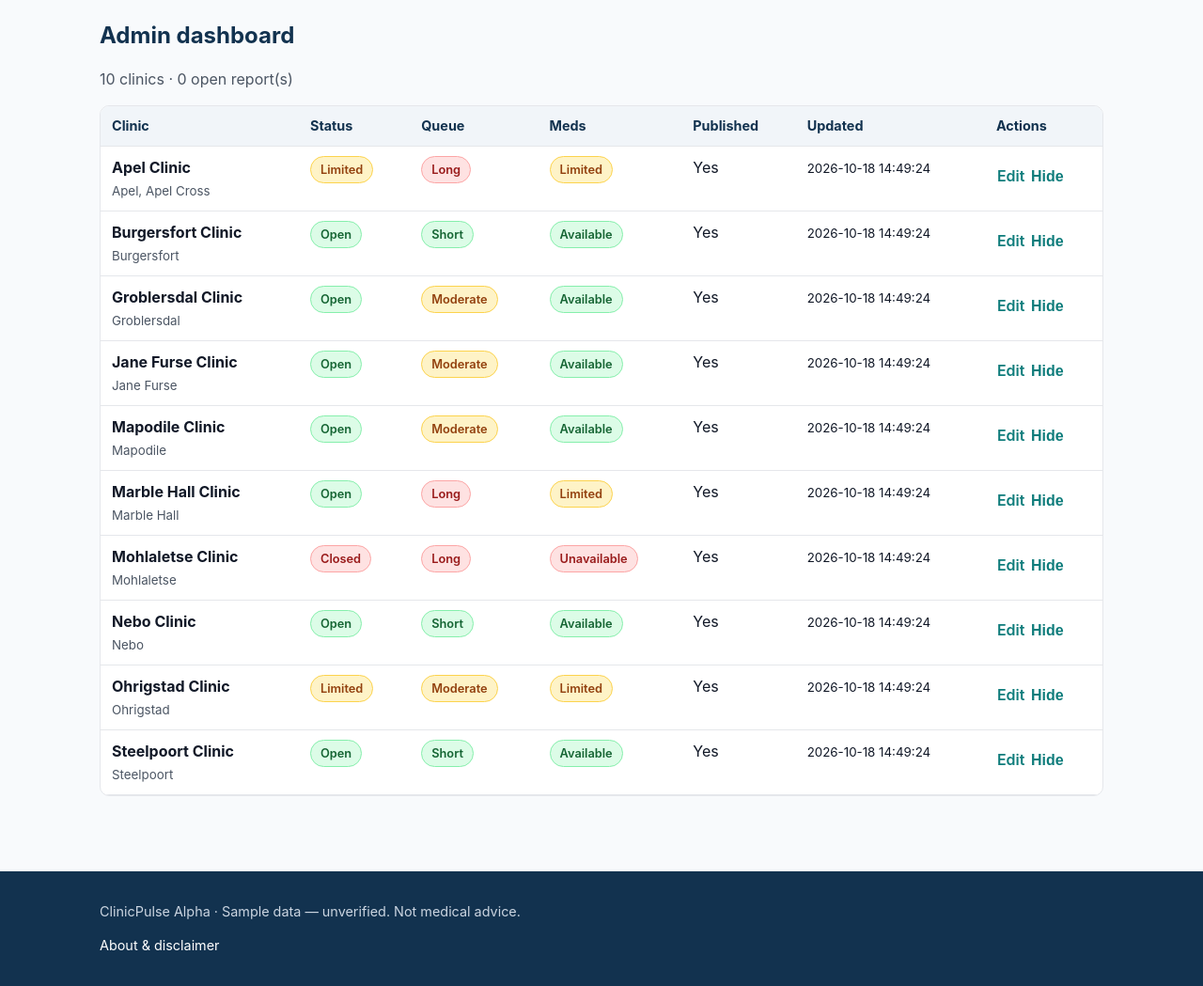
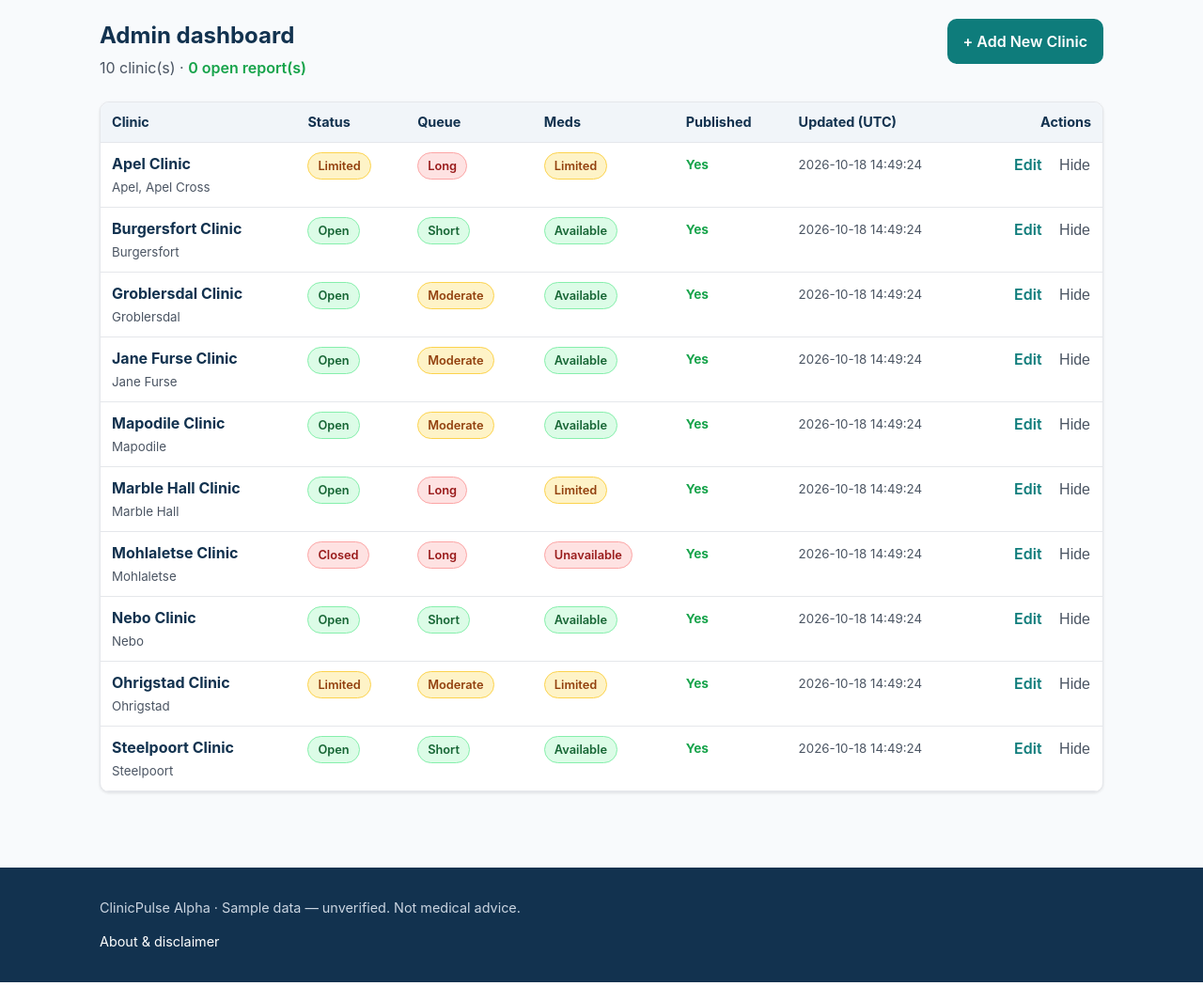
Before and after one commit to Belligerent15/clinicpulse-alpha, a Flask app: page /admin in a window 1280 px wide. Shown: the part 61-1110 px from the top of the page at 94% size. Run offline with Flask 3, Linux system fonts and the light colour scheme; the visitor is signed in with stand-in values (Sample User, id 1); data comes from the database, SQL or seed files in the repository; tables that the repository leaves empty hold one stand-in row (values such as "Sample post").

Commit message:
Enhance admin dashboard layout and clinic display
Updated the admin dashboard layout and styling for better presentation of clinic information.

```diff
--- a/templates/admin/dashboard.html
+++ b/templates/admin/dashboard.html
@@ -2,40 +2,66 @@
 {% block title %}Admin dashboard — ClinicPulse{% endblock %}
 
 {% block content %}
-<section class="page-head admin-head">
+<section class="page-head admin-head" style="display: flex; justify-content: space-between; align-items: flex-start; flex-wrap: wrap; gap: 16px; margin-bottom: 24px;">
   <div>
-    <h1>Admin dashboard</h1>
-    <p class="muted">{{ clinics|length }} clinics · {{ reports_count }} open report(s)</p>
+    <h1 style="margin: 0 0 4px 0;">Admin dashboard</h1>
+    <p class="muted" style="margin: 0;">
+      {{ clinics|length }} clinic(s) ·
+      <span style="color: {% if reports_count > 0 %}var(--danger){% else %}var(--success){% endif %}; font-weight: 600;">
+        {{ reports_count }} open report(s)
+      </span>
+    </p>
+  </div>
+  <div>
+    <a href="{{ url_for('admin_add_clinic') }}" class="btn btn-primary">+ Add New Clinic</a>
   </div>
 </section>
 
-<div class="table-wrap">
+<div class="table-wrap" style="box-shadow: 0 1px 3px rgba(0,0,0,0.1);">
   <table class="table">
     <thead>
       <tr>
-        <th>Clinic</th><th>Status</th><th>Queue</th><th>Meds</th>
-        <th>Published</th><th>Updated</th><th>Actions</th>
+        <th>Clinic</th>
+        <th>Status</th>
+        <th>Queue</th>
+        <th>Meds</th>
+        <th>Published</th>
+        <th>Updated (UTC)</th>
+        <th style="text-align: right;">Actions</th>
       </tr>
     </thead>
     <tbody>
       {% for c in clinics %}
       <tr>
         <td>
-          <strong>{{ c.name }}</strong><br>
+          <strong style="color: var(--navy);">{{ c.name }}</strong><br>
           <small class="muted">{{ c.village }}{% if c.town and c.town != c.village %}, {{ c.town }}{% endif %}</small>
         </td>
         <td><span class="pill {{ c.status|status_class }}">{{ c.status }}</span></td>
         <td><span class="pill {{ c.queue_status|status_class }}">{{ c.queue_status }}</span></td>
         <td><span class="pill {{ c.medication_status|status_class }}">{{ c.medication_status }}</span></td>
-        <td>{{ 'Yes' if c.is_published else 'No' }}</td>
-        <td><small>{{ c.last_updated or '—' }}</small></td>
-        <td class="actions">
-          <a class="btn btn-link" href="{{ url_for('admin_edit_clinic', clinic_id=c.id) }}">Edit</a>
-          <form method="post" action="{{ url_for('admin_toggle_clinic', clinic_id=c.id) }}" style="display:inline">
-            <button class="btn btn-link" type="submit">
+        <td>
+          {% if c.is_published %}
+            <span style="color: var(--success); font-weight: 700; font-size: 0.85rem;">Yes</span>
+          {% else %}
+            <span style="color: var(--danger); font-weight: 700; font-size: 0.85rem;">No</span>
+          {% endif %}
+        </td>
+        <td><small class="muted" style="white-space: nowrap;">{{ c.last_updated or '—' }}</small></td>
+        <td class="actions" style="text-align: right;">
+          <a class="btn btn-link" href="{{ url_for('admin_edit_clinic', clinic_id=c.id) }}" style="padding: 0; margin-right: 12px; font-weight: 600;">Edit</a>
+
+          <form method="post" action="{{ url_for('admin_toggle_clinic', clinic_id=c.id) }}" style="display:inline;">
+            <button class="btn btn-link" type="submit" style="padding: 0; color: var(--muted); font-weight: 500;">
               {{ 'Hide' if c.is_published else 'Publish' }}
             </button>
           </form>
+        </td>
+      </tr>
+      {% else %}
+      <tr>
+        <td colspan="7" style="text-align: center; padding: 32px; color: var(--muted);">
+          No clinics found in the database. Click "+ Add New Clinic" to create one.
         </td>
       </tr>
       {% endfor %}
```
